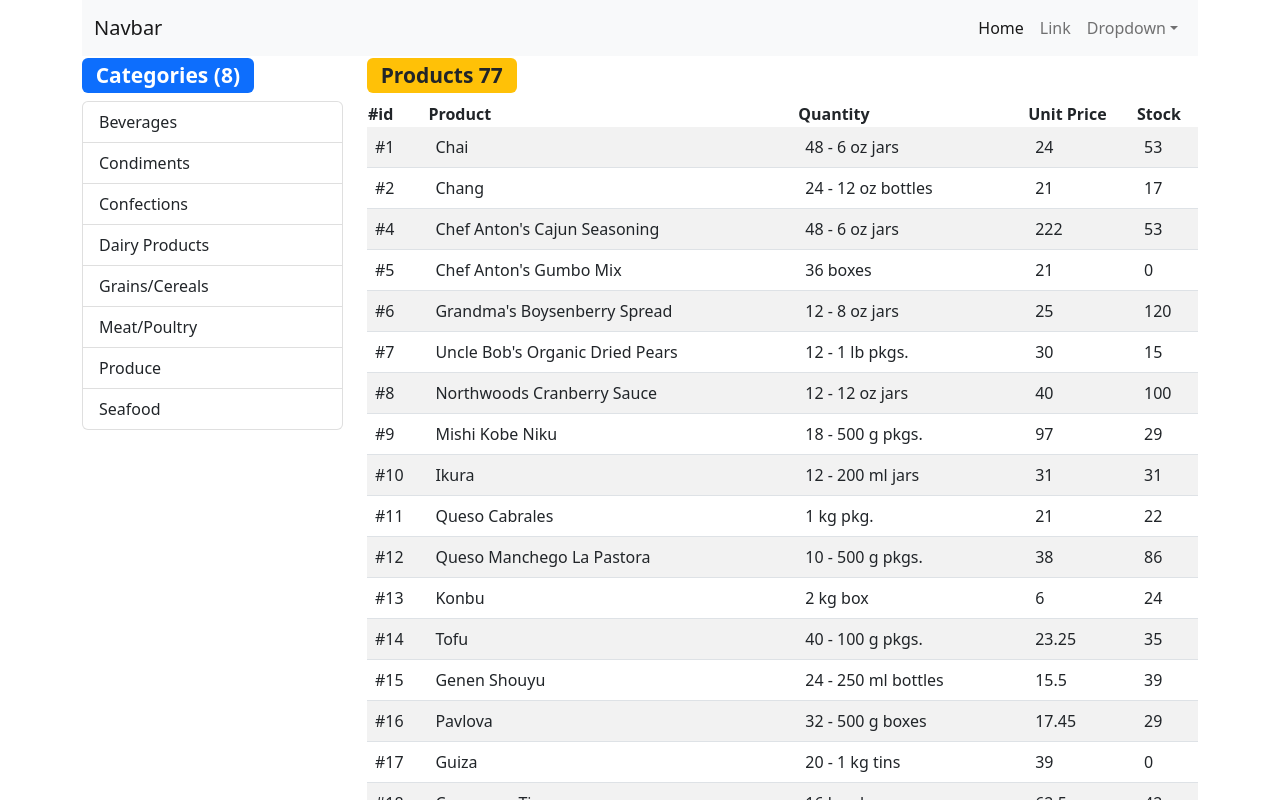
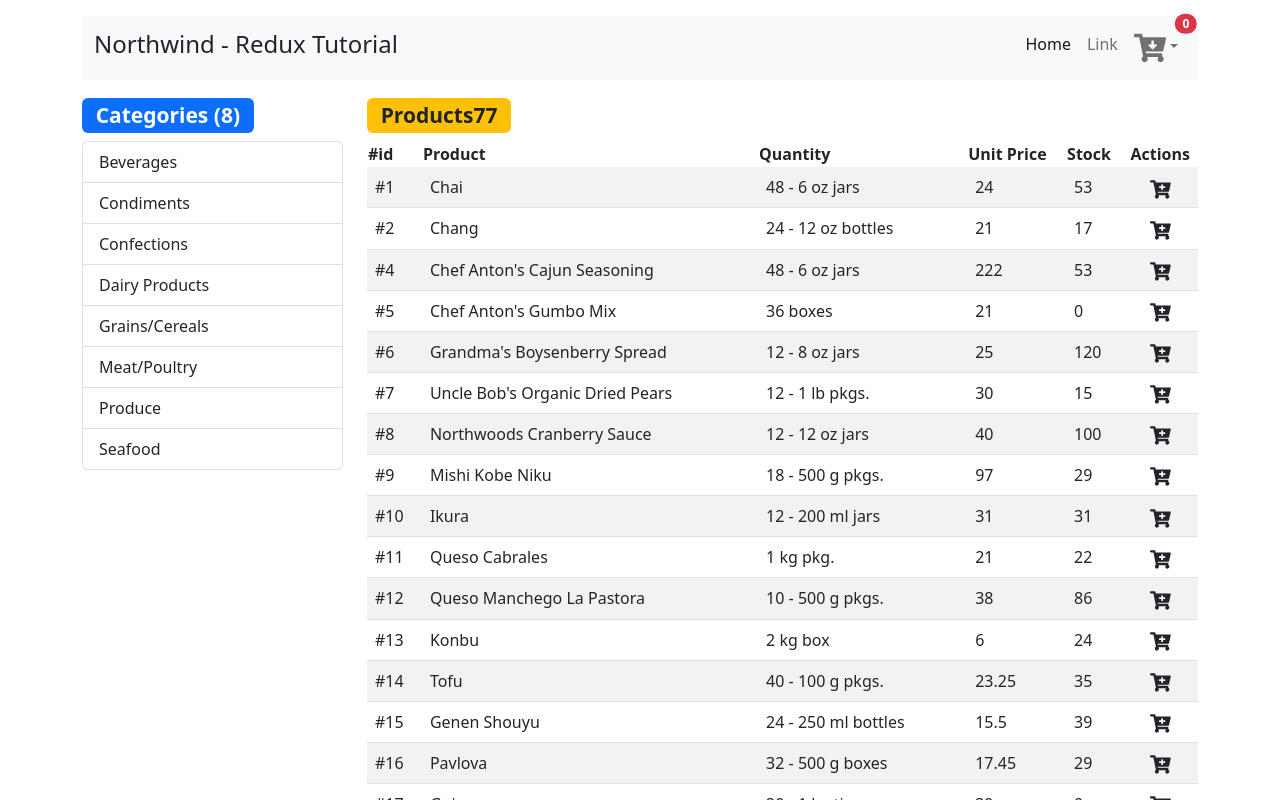
Before and after one commit to doom-white/reduxtutorial-northwind, a React (Create React App) app: page / in a window 1280 px wide. Shown: the top 800 px of the page. Built offline with nearby package versions, Linux system fonts and the light colour scheme; data requests are answered from the project's data file.

Commit message:
Cart Settings and Connect to Redux and Started Cart Summary

```diff
--- a/src/assets/css/general.css
+++ b/src/assets/css/general.css
@@ -5,3 +5,25 @@
 .list-group-item:not(.active):hover {
   background-color: rgba(0, 0, 255, 0.155);
 }
+
+.add-to-cart {
+  font-size: 1.3rem;
+  cursor: pointer;
+  transition: all 0.15s linear;
+}
+
+.add-to-cart:hover {
+  color: green;
+  transform: scale(1.3);
+}
+
+.cart-list {
+  font-size: 2rem;
+  cursor: pointer;
+  transition: all 0.15s linear;
+}
+
+.cart-list:hover {
+  color: rgb(27, 129, 1);
+  transform: scale(1.1);
+}
--- /dev/null
+++ b/src/components/cart/CartSummary.js
@@ -0,0 +1,50 @@
+import React, { Component } from "react";
+import { connect } from "react-redux";
+import { FaCartArrowDown } from "react-icons/fa";
+
+class CartSummary extends Component {
+  render() {
+    return (
+      <li className="nav-item dropdown">
+        <a
+          className="nav-link dropdown-toggle"
+          href="!"
+          id="navbarDropdownMenuLink"
+          role="button"
+          data-bs-toggle="dropdown"
+          aria-expanded="false"
+        >
+          <FaCartArrowDown className="cart-list" />
+          <span className="position-absolute top-0 start-100 translate-middle badge rounded-pill bg-danger">
+            {this.props.cart.length}
+          </span>
+        </a>
+        <ul className="dropdown-menu" aria-labelledby="navbarDropdownMenuLink">
+          {this.props.cart.map((cartItem) => (
+            <div key={cartItem.product.id}>
+              <li className="dropdown-item">{cartItem.product.productName}</li>
+              <hr className="dropdown-divider" />
+            </div>
+          ))}
+          <li className="text-center">
+            {this.props.cart.length > 0 ? (
+              <button className="btn btn-primary">
+                Check Your Cart Summary
+              </button>
+            ) : (
+              "Your cart is empty."
+            )}
+          </li>
+        </ul>
+      </li>
+    );
+  }
+}
+
+const mapStateToProps = (state) => {
+  return {
+    cart: state.CartReducer,
+  };
+};
+
+export default connect(mapStateToProps)(CartSummary);
--- a/src/components/navi/Navi.js
+++ b/src/components/navi/Navi.js
@@ -1,13 +1,12 @@
 import React, { Component } from "react";
+import CartSummary from "../cart/CartSummary";
 
 export default class Navi extends Component {
   render() {
     return (
-      <nav className="navbar navbar-expand-lg navbar-light bg-light">
+      <nav className="navbar navbar-expand-lg navbar-light bg-light my-3">
         <div className="container-fluid">
-          <a className="navbar-brand" href="!">
-            Navbar
-          </a>
+          <h4>Northwind - Redux Tutorial</h4>
           <button
             className="navbar-toggler"
             type="button"
@@ -19,7 +18,6 @@ export default class Navi extends Component {
           >
             <span className="navbar-toggler-icon"></span>
           </button>
-
           <div className="collapse navbar-collapse" id="navbarSupportedContent">
             <ul className="navbar-nav mb-2 mb-lg-0 ms-auto">
               <li className="nav-item">
@@ -32,38 +30,7 @@ export default class Navi extends Component {
                   Link
                 </a>
               </li>
-              <li className="nav-item dropdown">
-                <a
-                  className="nav-link dropdown-toggle"
-                  href="!"
-                  id="navbarDropdown"
-                  role="button"
-                  data-bs-toggle="dropdown"
-                  aria-expanded="false"
-                >
-                  Dropdown
-                </a>
-                <ul className="dropdown-menu" aria-labelledby="navbarDropdown">
-                  <li>
-                    <a className="dropdown-item" href="!">
-                      Action
-                    </a>
-                  </li>
-                  <li>
-                    <a className="dropdown-item" href="!">
-                      Another action
-                    </a>
-                  </li>
-                  <li>
-                    <hr className="dropdown-divider" />
-                  </li>
-                  <li>
-                    <a className="dropdown-item" href="!">
-                      Something else here
-                    </a>
-                  </li>
-                </ul>
-              </li>
+              <CartSummary />
             </ul>
           </div>
         </div>
--- a/src/components/products/ProductList.js
+++ b/src/components/products/ProductList.js
@@ -2,18 +2,26 @@ import React, { Component } from "react";
 import { connect } from "react-redux";
 import { bindActionCreators } from "redux";
 import { getProducts } from "../../redux/actions/productAction";
+import { FaCartPlus } from "react-icons/fa";
+import { addToCart } from "../../redux/actions/cartActions";
+import alertify from "alertifyjs";
 
 class ProductList extends Component {
   componentDidMount() {
     this.props.actions.getProducts();
   }
 
+  addToCart = (product) => {
+    this.props.actions.addToCart({ quantity: 1, product });
+    alertify.success(`${product.productName} added to cart!`);
+  };
+
   render() {
     return (
       <div>
         <h3>
           <span className="badge bg-warning text-dark me-2">
-            Products{" "}
+            Products
             {!this.props.currentCategory.categoryName &&
               this.props.products.length}
           </span>
@@ -33,6 +41,7 @@ class ProductList extends Component {
             <th>Quantity</th>
             <th>Unit Price</th>
             <th>Stock</th>
+            <th className="text-center">Actions</th>
           </thead>
           <tbody>
             {this.props.products.map((p) => (
@@ -42,6 +51,12 @@ class ProductList extends Component {
                 <td>{p.quantityPerUnit}</td>
                 <td>{p.unitPrice}</td>
                 <td>{p.unitsInStock}</td>
+                <td className="text-center">
+                  <FaCartPlus
+                    className="add-to-cart"
+                    onClick={() => this.addToCart(p)}
+                  />
+                </td>
               </tr>
             ))}
           </tbody>
@@ -62,6 +77,7 @@ const mapDispatchToProps = (dispatch) => {
   return {
     actions: {
       getProducts: bindActionCreators(getProducts, dispatch),
+      addToCart: bindActionCreators(addToCart, dispatch),
     },
   };
 };
--- a/src/index.js
+++ b/src/index.js
@@ -5,6 +5,7 @@ import { Provider } from "react-redux";
 import RootStore from "./redux/configureStore";
 import "bootstrap/dist/css/bootstrap.min.css";
 import "bootstrap/dist/js/bootstrap.min.js";
+import "alertifyjs/build/css/alertify.min.css";
 import "./assets/css/general.css";
 
 const store = RootStore();
```
